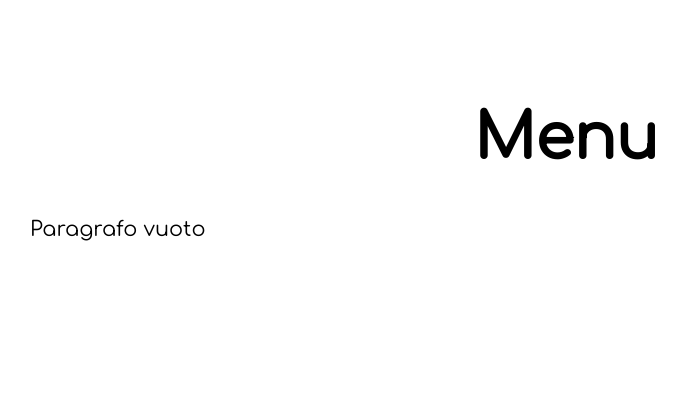
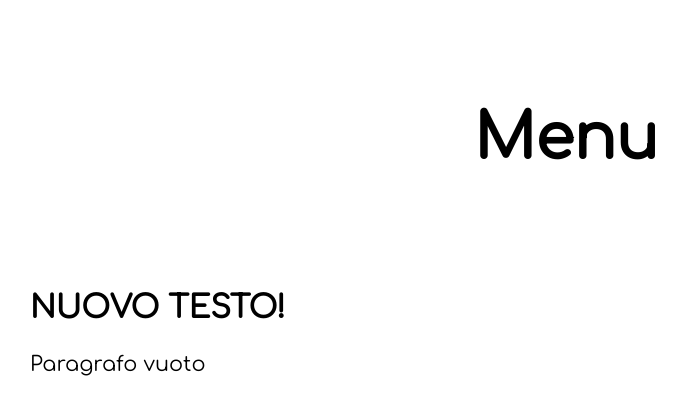
Before and after one commit to LLomba99/esercizio-1, a plain HTML site: page menu.html in a window 1280 px wide. Shown: the whole page, without its empty margins (74-760 px from the left). Drawn offline with Linux system fonts and the light colour scheme.

Commit message:
Nuova modifica

```diff
--- a/menu.html
+++ b/menu.html
@@ -8,6 +8,9 @@
     <h1>
         <center>Menu</center>
     </h1>
+    <br>
+    <br>
+    <h2>NUOVO TESTO!</h2>
 
     <p>Paragrafo vuoto</p>
 </body>
```
